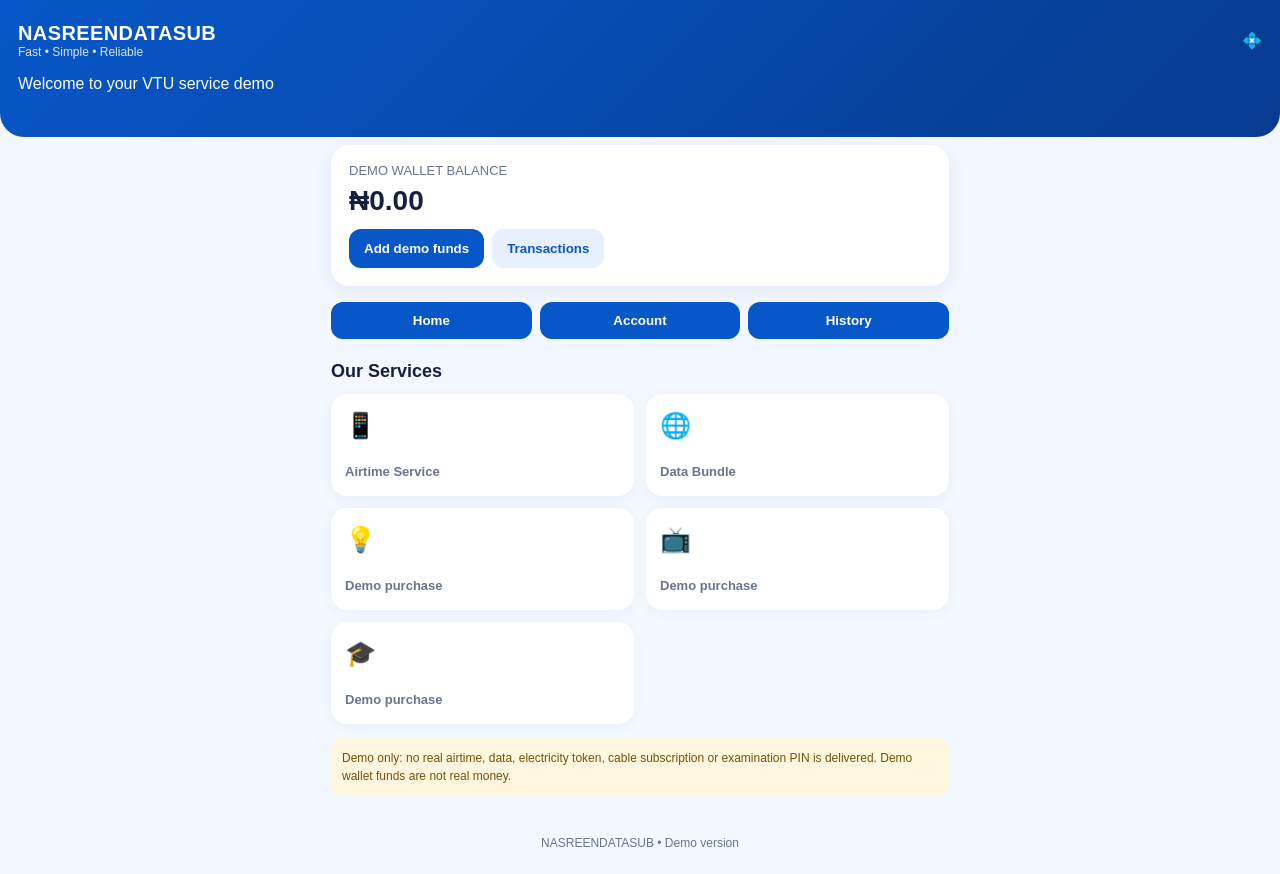
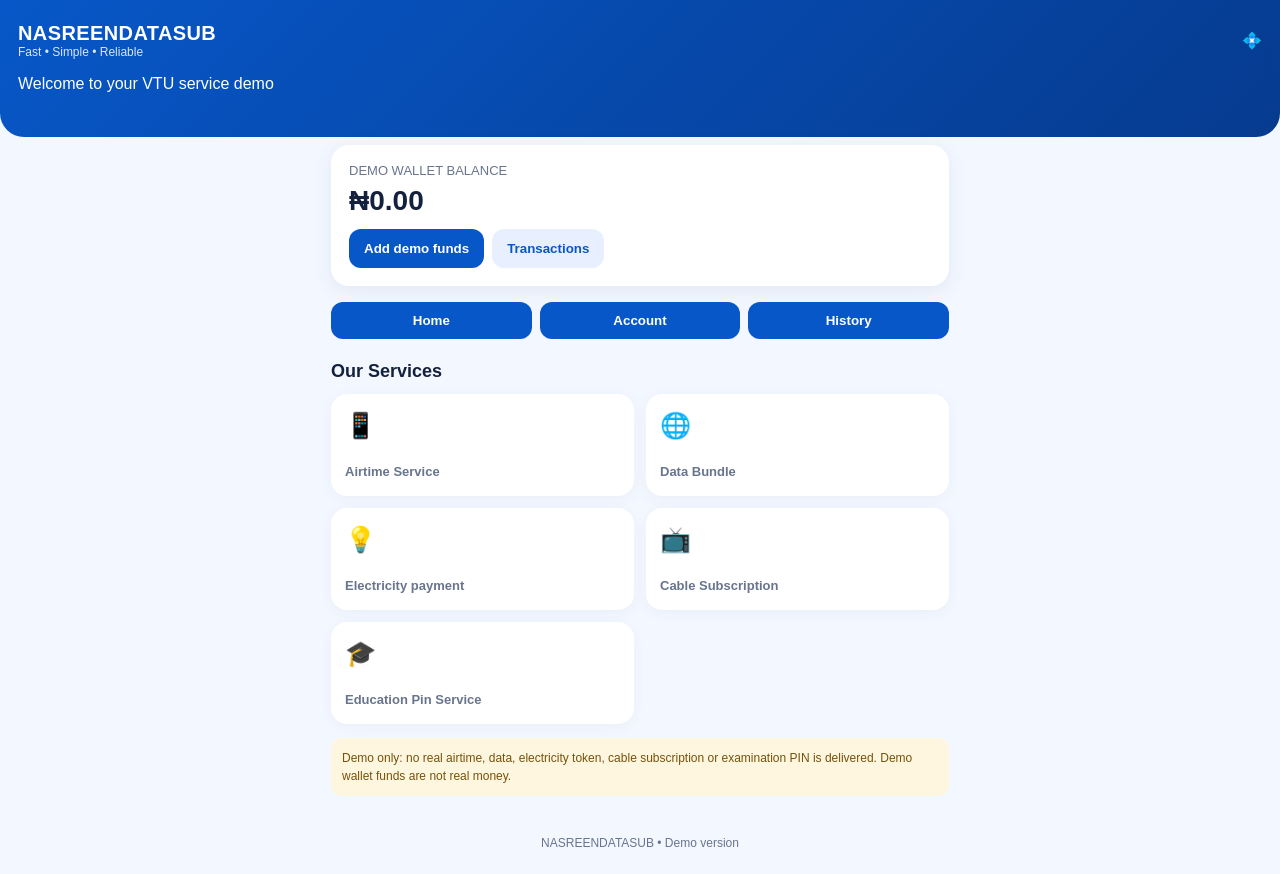
Before and after one commit to NasreenDataSub/nasreendatasub, a plain HTML site: page index.html in a window 1280 px wide. Drawn offline with nearby package versions, Linux system fonts and the light colour scheme.

Commit message:
Update index.html

```diff
--- a/index.html
+++ b/index.html
@@ -37,9 +37,9 @@ footer{text-align:center;color:var(--muted);font-size:12px;padding:24px}
 <section id="home"><h2>Our Services</h2><div class="grid">
 <button class="service" onclick="buy('Airtime')"><span class="emoji">📱</span><b>Airtime</b><span class="small">Airtime Service</span></button>
 <button class="service" onclick="buy('Data')"><span class="emoji">🌐</span><b>Data</b><span class="small">Data Bundle</span></button>
-<button class="service" onclick="buy('Electricity')"><span class="emoji">💡</span><b>Electricity</b><span class="small">Demo purchase</span></button>
-<button class="service" onclick="buy('Cable TV')"><span class="emoji">📺</span><b>Cable TV</b><span class="small">Demo purchase</span></button>
-<button class="service" onclick="buy('Education PIN')"><span class="emoji">🎓</span><b>Education PIN</b><span class="small">Demo purchase</span></button>
+<button class="service" onclick="buy('Electricity')"><span class="emoji">💡</span><b>Electricity</b><span class="small">Electricity payment</span></button>
+<button class="service" onclick="buy('Cable TV')"><span class="emoji">📺</span><b>Cable TV</b><span class="small">Cable Subscription</span></button>
+<button class="service" onclick="buy('Education PIN')"><span class="emoji">🎓</span><b>Education PIN</b><span class="small">Education Pin Service</span></button>
 </div><div class="notice">Demo only: no real airtime, data, electricity token, cable subscription or examination PIN is delivered. Demo wallet funds are not real money.</div></section>
 <section id="profile" class="hidden"><h2>Customer Account</h2><div class="panel">
 <div id="authStatus" class="status">Checking account status…</div>
```
